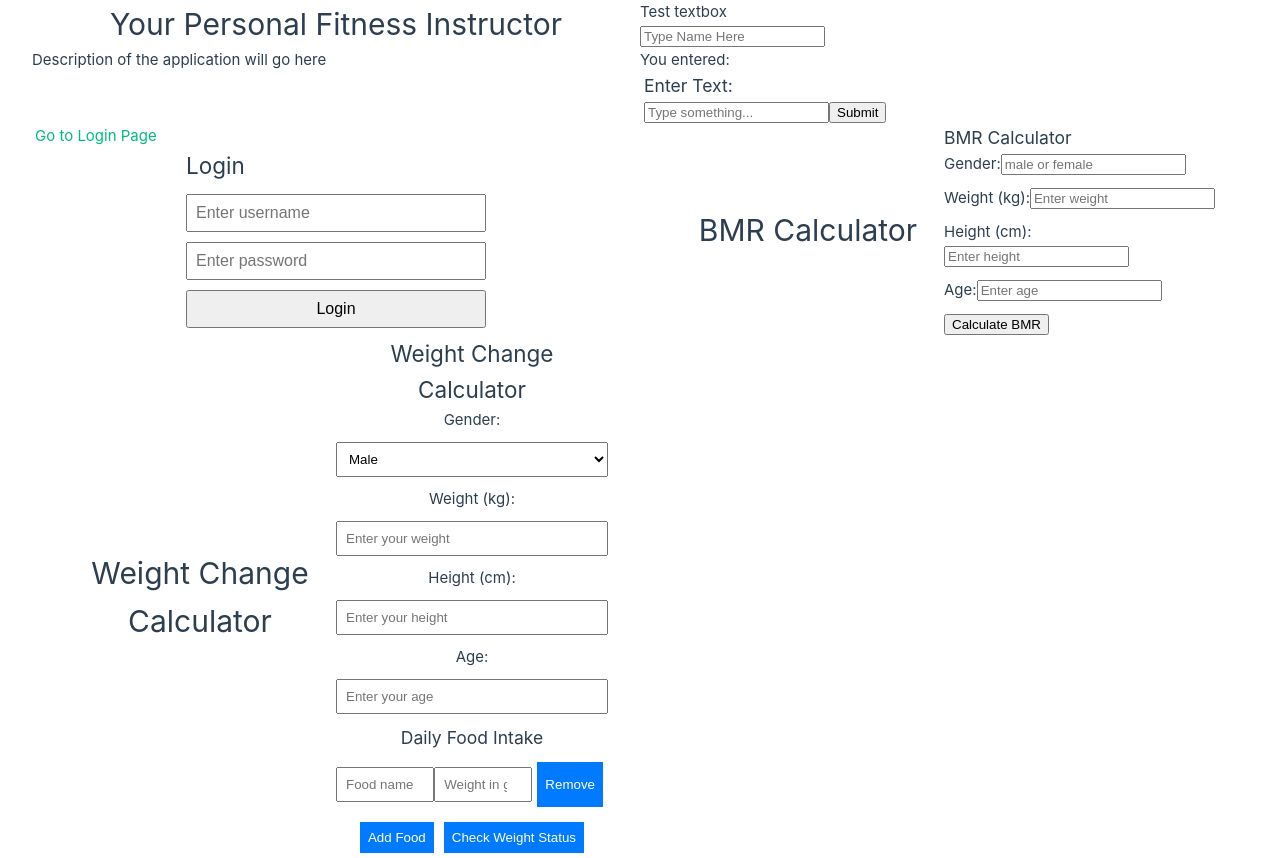
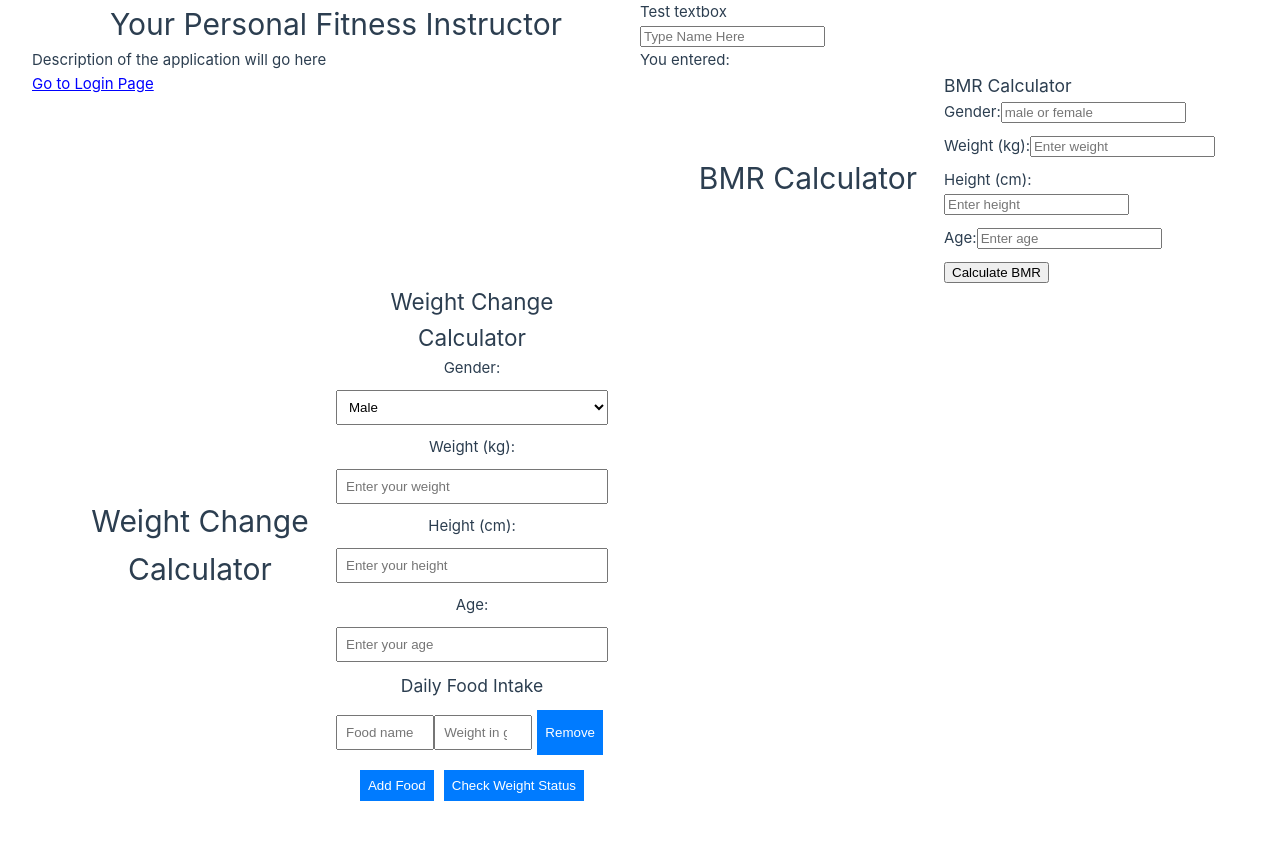
Before and after one commit to Oscarainbow/Your-Personal-Fitness-Instructor, a Vue app in the folder VueApp/: page /login in a window 1280 px wide. After the commit the page ends 806 px from the top, so only its background shows below. Built offline with nearby package versions, Linux system fonts and the light colour scheme.

Commit message:
Open and Closing Login Interface

```diff
--- a/VueApp/src/App.vue
+++ b/VueApp/src/App.vue
@@ -24,7 +24,7 @@ const name = ref(''); // Reactive variable for input
       <p>You entered: {{ name }}</p>
 
 
-      <div class="container mt-5 text-center">
+      <!--<div class="container mt-5 text-center">
         <h3>Enter Text:</h3>
         <input type="text" v-model="userInput" class="form-control my-2" placeholder="Type something..." />
 
@@ -38,15 +38,19 @@ const name = ref(''); // Reactive variable for input
           <strong>Error:</strong> {{ error }}
         </div>
       </div>
+    -->
     </div>
 
-<div>
-  <nav>
-    <RouterLink to="/login">Go to Login Page</RouterLink>
-    <RouterView />
+  <div>
+    <nav>
+    <span @click="toggleLogin" style="cursor: pointer; color: blue; text-decoration: underline;">
+      Go to Login Page
+    </span>
   </nav>
-</div>
+  </div>
 
+
+  <LoginView v-if="showLogin" @closeLogin="toggleLogin" />
 
 
 <div id="app">
@@ -65,8 +69,17 @@ const name = ref(''); // Reactive variable for input
 
 <script>
 
+  import { ref } from 'vue';
+  import LoginView from './views/LoginView.vue';
+
+  const showLogin = ref(false);
+
+  const toggleLogin = () => {
+    showLogin.value = !showLogin.value;
+  };
+
+
 export default {
-
   data() {
     return {
       userInput: '', //Stores input text
--- a/VueApp/src/views/LoginView.vue
+++ b/VueApp/src/views/LoginView.vue
@@ -1,9 +1,17 @@
 <template>
   <div class="login-container">
-      <h2>Login</h2>
+    <h2 v-if="!isLoggedIn">Login</h2>
+
+      <div v-if="!isLoggedIn">
         <input type="text" v-model="username" placeholder="Enter username" />
         <input type="password" v-model="password" placeholder="Enter password" />
         <button @click="login">Login</button>
+      </div>
+
+    <div v-else>
+      <h2>Welcome, {{ username }}!</h2>
+      <button @click="logout">Logout</button>
+    </div>
   </div>
 </template>
 
@@ -12,9 +20,20 @@
 
 const username = ref('');
 const password = ref('');
+const isLoggedIn = ref(false);
 
 const login = () => {
-    alert(`Logging in as: ${username.value}`);
+  if (username.value && password.value) {
+    isLoggedIn.value = true;
+  } else {
+    alert('Please enter a valid username and password.');
+  }
+};
+
+const logout = () => {
+  isLoggedIn.value = false;
+  username.value = '';
+  password.value = '';
 };
 </script>
 
```
Lines whose indentation alone changed are shown as unchanged.
